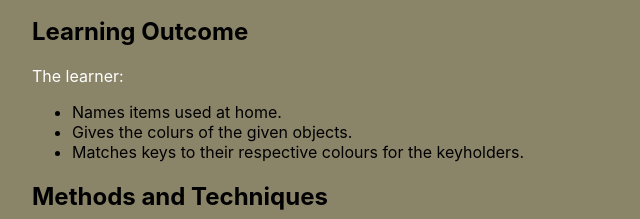
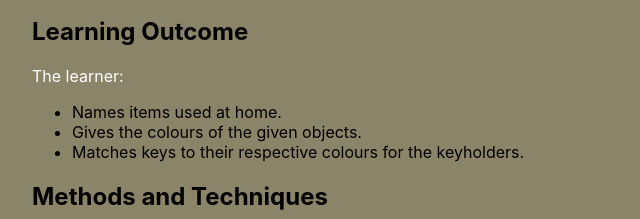
Before and after one commit to Fresh-Teacher/Coloured-Keys-Drag-And-Drop-Game, a plain HTML site: page drag-drop-games/index.html in a window 1280 px wide. Shown: the part 815-1034 px from the top of the page, 108-748 px from the left. Drawn offline with Linux system fonts and the light colour scheme; a script that the page names is missing.

Commit message:
correct misspelling

```diff
--- a/drag-drop-games/index.html
+++ b/drag-drop-games/index.html
@@ -127,7 +127,7 @@ function playSound(id, loop) {
 				 <p>The learner:</p>
 				 <ul>
 					  <li>Names items used at home.</li>
-					 <li>Gives the colurs of the given objects.</li>
+					 <li>Gives the colours of the given objects.</li>
 					  <li>Matches keys to their respective colours for the keyholders.</li>
 				 </ul>
 				 <h2>Methods and Techniques</h2>
```
